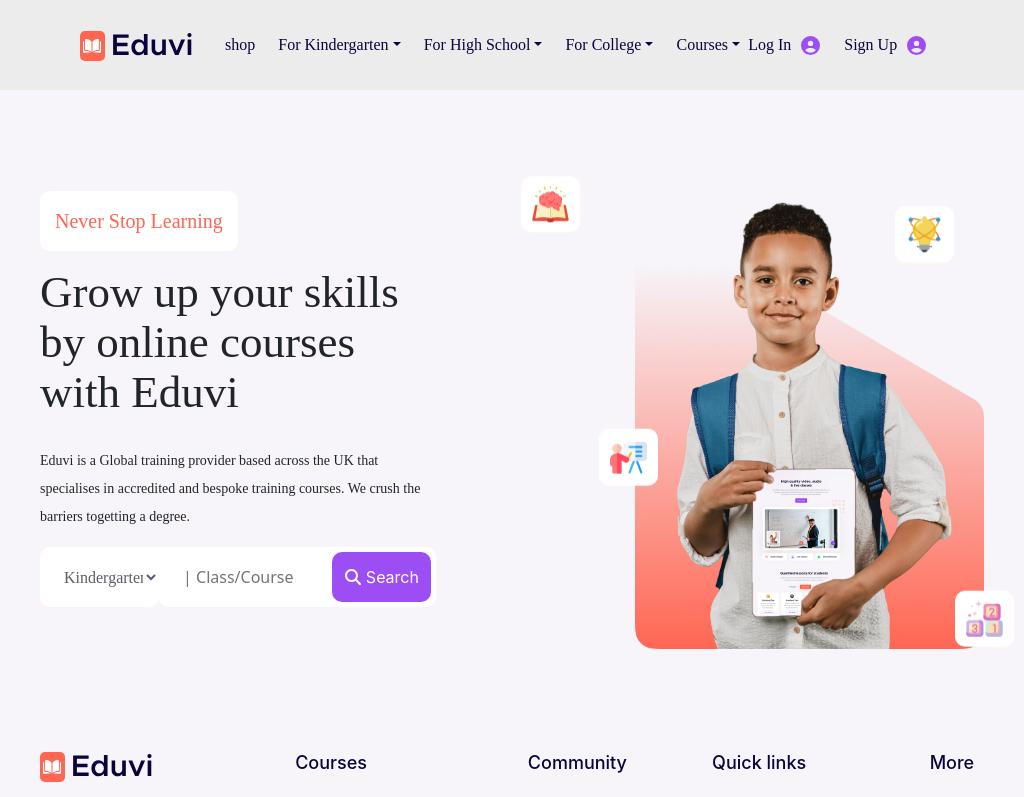
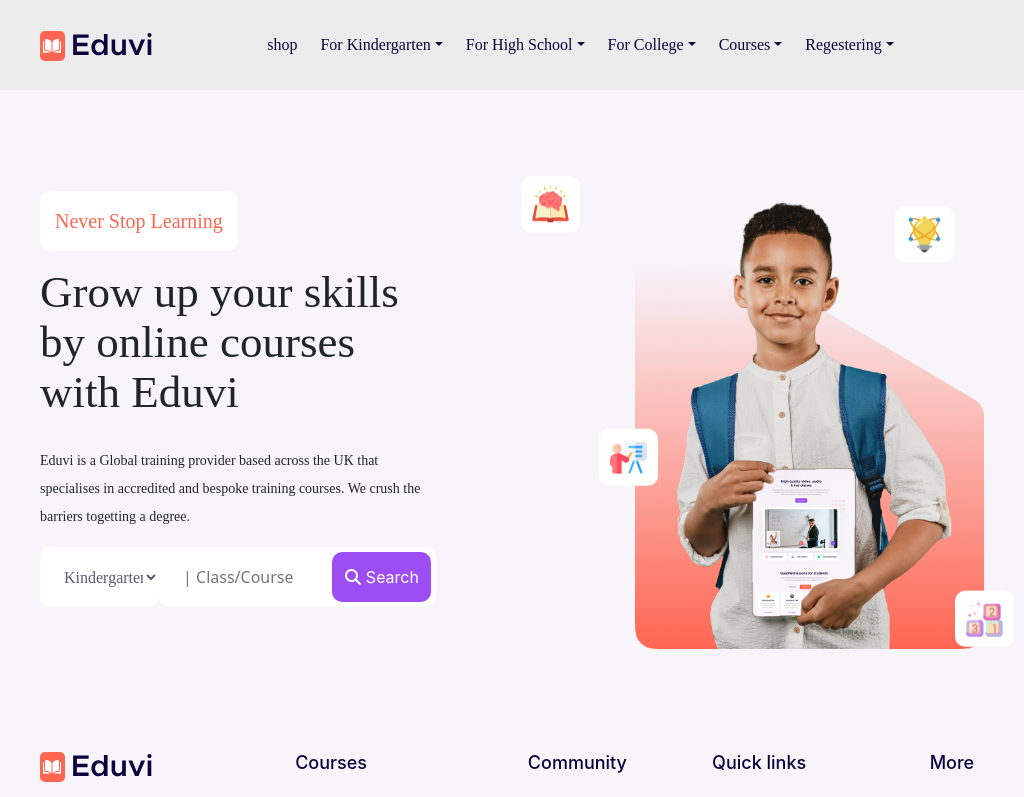
Before and after one commit to Raghadalalai1/Eduvi-project, a React (Vite) app: page / in a window 1024 px wide. Shown: the top 797 px of the page. Built offline with nearby package versions, Linux system fonts and the light colour scheme; a web font is replaced by a local one.

Commit message:
change navbar

```diff
--- a/src/components/Navbarr/Navbarr.css
+++ b/src/components/Navbarr/Navbarr.css
@@ -21,6 +21,9 @@
     font-weight: 500px !important;
     padding-left: 40px !important;
 
+}
+.show-registering{
+    display: none;
 }
 .KG-Links .nav-link:hover{
     transition: 0.5s !important;
@@ -66,30 +69,33 @@
 }
 .KG-Links .dropdown-item:hover{
     color: #9C4DF4 !important;
+    border-radius: 10px !important;
+}
+.color-icon{
+    color: #9C4DF4 !important;
 }
 
 
 
-/* @media (max-width:1280px){
+
+
+
+@media(min-width:992px) and (max-width:1200px){
     .KG-Navbar{
 
         padding: 0px 40px;
     }
-
-} */
-
-
-@media(min-width:992px) and (max-width:1200px){
-    /* .KG-Navbar{
-
-        padding: 0px 20px;
-    } */
+    .show-registering{
+        display: block;
+    }
+    .KG-Sign-inUp{
+        display: none;
+    }
 
 
     .KG-Links{
         justify-content: center;
         align-items: center ;
-        /* position: absolute !important; */
         width: 100% !important;
         left: 0 !important;
         margin: 0 !important;
@@ -130,10 +136,10 @@
         outline: none !important;
         box-shadow: none !important;
     }
-    /* .KG-Navbar{
+    .KG-Navbar{
 
-        padding: 0px 20px;
-    } */
+        padding: 0px 40px;
+    }
     .navbar-collapse.collapse{
         position: absolute !important;
         width: 100% !important;
@@ -168,13 +174,9 @@
         outline: none !important;
         box-shadow: none !important;
     }
-    /* .KG-Navbar{
 
-        padding: 0px 20px;
-    } */
     .KG-Links{
         justify-content: center;
-        /* align-items: center ; */
         position: absolute !important;
         width: 100% !important;
         left: 0 !important;
@@ -184,6 +186,24 @@
 
 
     }
+}
+@media (max-width:600px){
+
+
+    .KG-Navbar{
+
+        padding: 0px 40px;
+    }
+
+}
+@media (max-width:375px){
+
+
+    .KG-Navbar{
+
+        padding: 0px 20px;
+    }
+
 }
 
 
--- a/src/components/Navbarr/Navbarr.jsx
+++ b/src/components/Navbarr/Navbarr.jsx
@@ -45,6 +45,10 @@ export default function Navbarr() {
             <NavDropdown.Item href="#action/3.2">option2</NavDropdown.Item>
             <NavDropdown.Item href="#action/3.3">option3</NavDropdown.Item>
           </NavDropdown>
+          <NavDropdown title="Regestering" id="collapsible-nav-dropdown" className='show-registering'>
+            <NavDropdown.Item href="#action/3.1">Sign Up <FontAwesomeIcon icon={faCircleUser} className='KG-SignInUpIcon color-icon' /> </NavDropdown.Item>
+            <NavDropdown.Item href="#action/3.2">Log In  <FontAwesomeIcon icon={faCircleUser} className='KG-SignInUpIcon  color-icon' /></NavDropdown.Item>
+          </NavDropdown>
           <Nav className='KG-Sign-inUp-hidden '>
             <Nav.Link href="/login" className='d-flex' >
               Log In <FontAwesomeIcon icon={faUser} className='KG-SignInUpIcon' />
```
